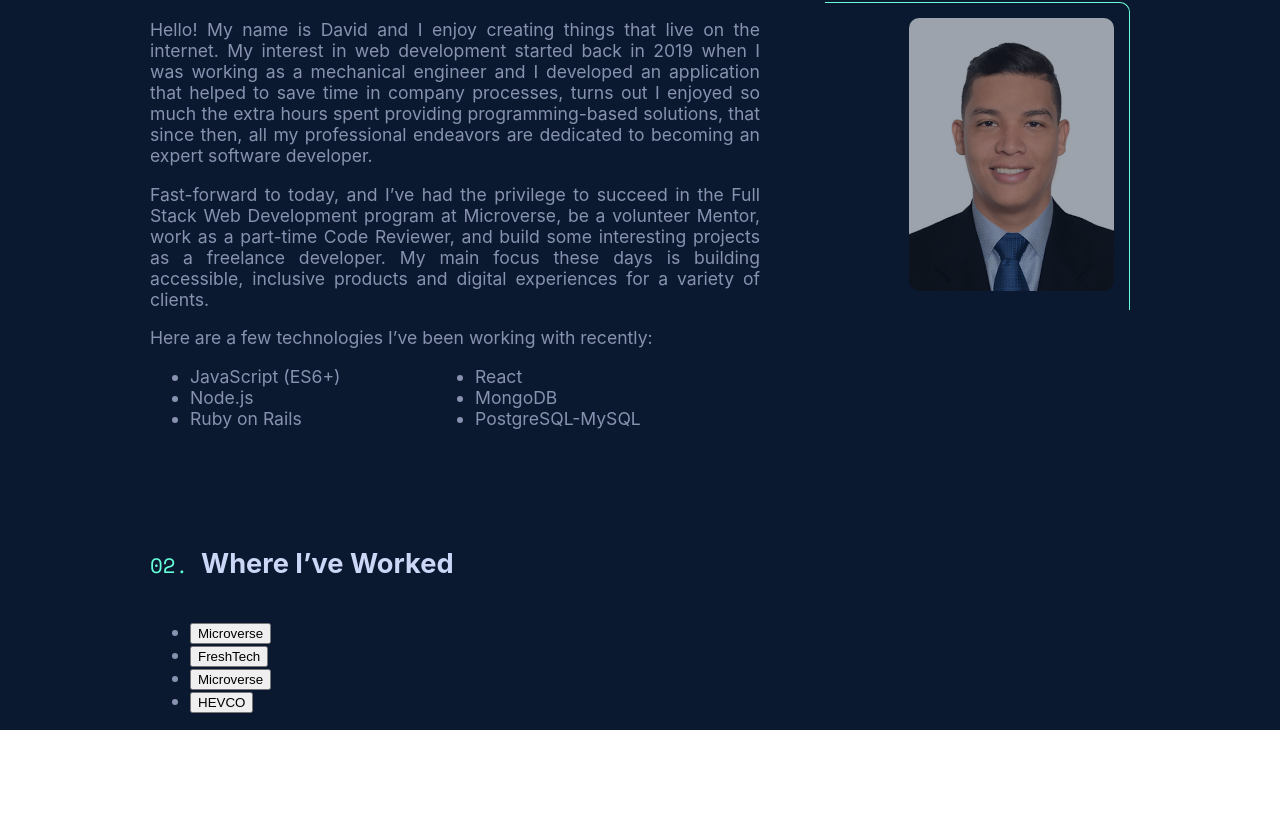
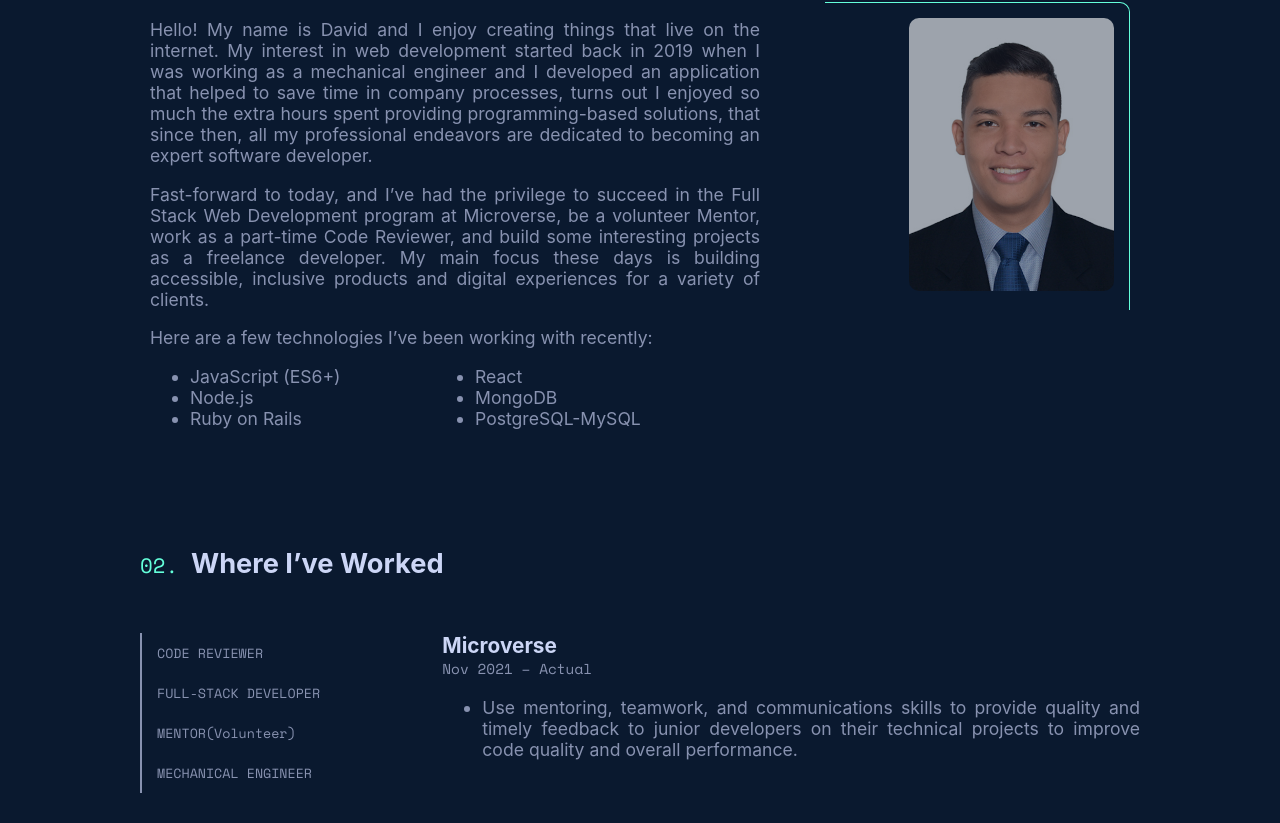
Before and after one commit to petudeveloper/portafolio, a React (Create React App) app: page / in a window 1280 px wide. Shown: the part 832-1655 px from the top of the page. Before the commit the page ends 1562 px from the top, so only its background shows below. Built offline with nearby package versions, Linux system fonts and the light colour scheme.

Commit message:
Render selected work after click event.

```diff
--- a/src/components/Work/Work.js
+++ b/src/components/Work/Work.js
@@ -1,26 +1,23 @@
 import { useState } from 'react';
-import Card from './Card';
 import styles from './work.module.css';
 
 const Work = () => {
-  const [currentWork, setCurrentWork] = useState('');
-
   const works = [
     {
       id: 1,
       title: 'CODE REVIEWER',
       company: 'Microverse',
       date: 'Nov 2021 – Actual',
-      functions: [
+      activities: [
         'Use mentoring, teamwork, and communications skills to provide quality and timely feedback to junior developers on their technical projects to improve code quality and overall performance.',
       ],
     },
     {
       id: 2,
-      title: 'FREELANCE FULL-STACK DEVELOPER',
+      title: 'FULL-STACK DEVELOPER',
       company: 'FreshTech',
       date: 'Nov 2020 – Actual',
-      functions: [
+      activities: [
         'Use creativity, attention to detail, and analytical skills to create and maintain a relevant aesthetic for the company website always ensuring functionality while attractiveness.',
         'Use teamwork, communication, and leading skills to work closely with the client to bring imaginative and creative ideas to life.',
       ],
@@ -30,7 +27,7 @@ const Work = () => {
       title: 'MENTOR(Volunteer)',
       company: 'Microverse',
       date: 'Jul 2021 – Nov 2021',
-      functions: [
+      activities: [
         'Mentored junior web developers, providing technical support through code reviews.',
         'Provided advice and tips on how to maintain motivation to maintain longevity in the program.',
       ],
@@ -40,12 +37,13 @@ const Work = () => {
       title: 'MECHANICAL ENGINEER',
       company: 'HEVCO',
       date: 'Jul 2021 – Nov 2021',
-      functions: [
+      activities: [
         'Designed and developed an application that helped to save 25% of the time in company processes.',
         'Used my experience, good communication, and analytics skills to assist in the creation of a new organizational structure for the after-sales department.',
       ],
     },
   ];
+  const [currentWork, setCurrentWork] = useState(works[0]);
 
   const handleClick = (id) => {
     const work = works.find((work) => work.id === id);
@@ -56,22 +54,27 @@ const Work = () => {
     <section className={styles.container}>
       <h2 className={styles.numberedHeading}>Where I’ve Worked</h2>
       <div className={styles.content}>
-        <ul>
+        <ul className={styles.list}>
           {
             works.map((work) => (
               <li key={work.id}>
-                <button type="button" onClick={() => handleClick(work.id)}>{work.company}</button>
+                <button type="button" onClick={() => handleClick(work.id)}>{work.title}</button>
               </li>
             ))
           }
         </ul>
         {currentWork && (
-        <Card
-          title={currentWork.title}
-          company={currentWork.company}
-          date={currentWork.date}
-          functions={currentWork.functions}
-        />
+        <div>
+          <p className={styles.companyCard}>{currentWork.company}</p>
+          <p className={styles.dateCard}>{currentWork.date}</p>
+          <ul>
+            {
+              currentWork.activities.map((activity) => (
+                <li key={activity}>{activity}</li>
+              ))
+            }
+          </ul>
+        </div>
         )}
 
       </div>
--- a/src/components/Work/work.module.css
+++ b/src/components/Work/work.module.css
@@ -1,6 +1,6 @@
 .container {
   margin-top: 100px;
-  padding: 0 50px;
+  padding: 0 40px;
 }
 
 .numberedHeading::before {
@@ -22,7 +22,47 @@
   text-align: justify;
   font-size: 1.1rem;
   display: grid;
-  grid-template-columns: 1fr 3fr;
+  grid-template-columns: 1.3fr 3fr;
+  padding: 30px 0;
+}
+
+.list {
+  display: grid;
+  grid-template-rows: repeat(4, 1fr);
+  list-style: none;
+  margin: 0;
+  padding: 0;
+  align-items: center;
+  height: fit-content;
+}
+
+.list li {
+  height: 100%;
+}
+
+.list button {
+  background-color: transparent;
+  border: none;
+  color: var(--medium-blue);
+  font-family: var(--font-mono);
+  padding: 10px 15px;
+  border-left: 2px solid;
+  width: 100%;
+  text-align: left;
+  height: 100%;
+}
+
+.companyCard {
+  color: var(--lightest-slate);
+  font-size: 1.3rem;
+  font-weight: bold;
+  margin: 0;
+}
+
+.dateCard {
+  font-family: var(--font-mono);
+  margin: 0;
+  font-size: 0.9rem;
 }
 
 @media (max-width: 425px) {
```
